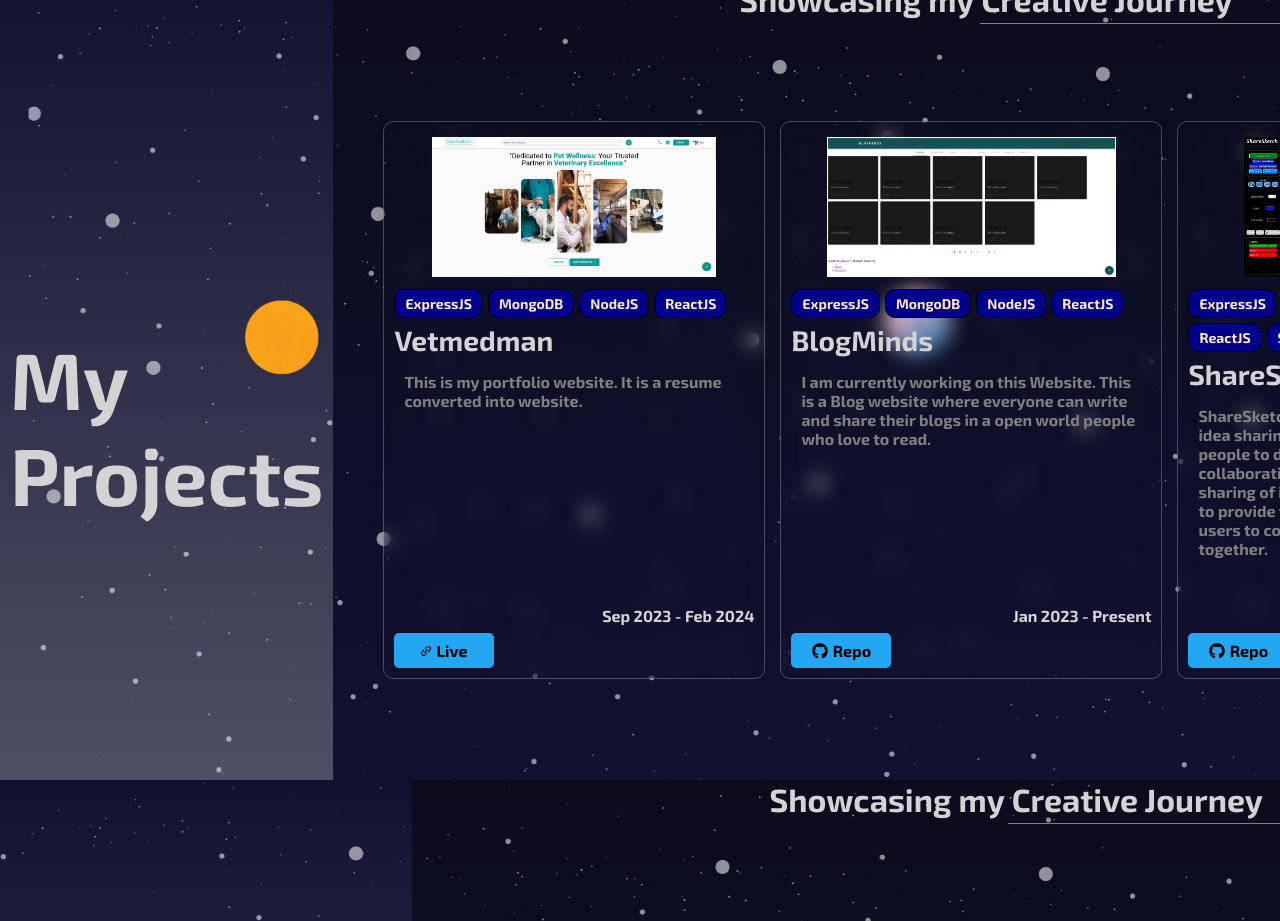
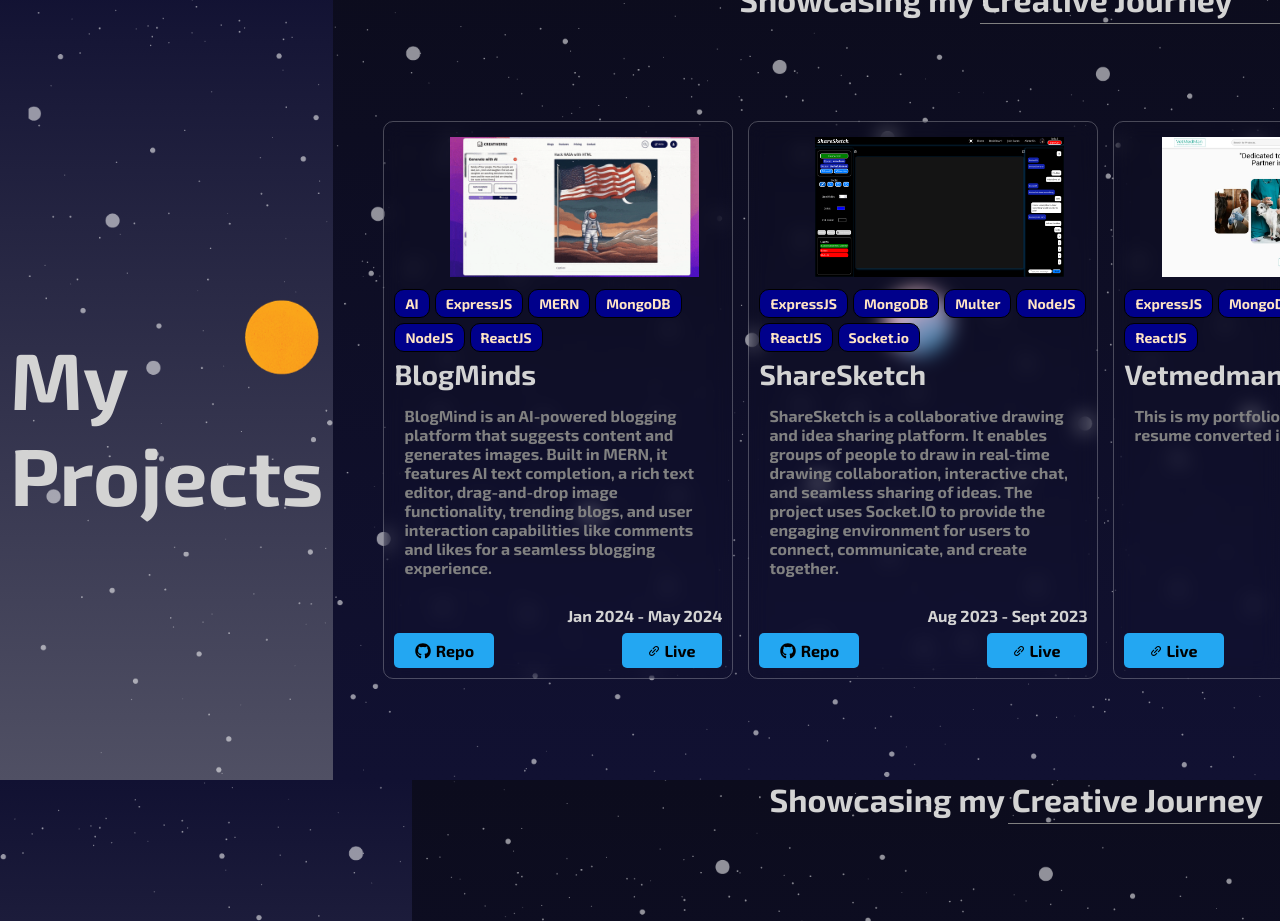
Before and after one commit to aslezar/aslezar, a React (Vite) app: page / in a window 1280 px wide. Shown: the part 1620-2541 px from the top of the page. Built offline with nearby package versions, Linux system fonts and the light colour scheme.

Commit message:
updated blogmind project

```diff
--- a/src/ProjectList.jsx
+++ b/src/ProjectList.jsx
@@ -1,23 +1,13 @@
 export default [
 	{
-		title: "Vetmedman",
-		img: "/vetmedman.jpg",
-		techStack: ["MongoDB", "NodeJS", "ExpressJS", "ReactJS"],
-		time_from: "Sep 2023",
-		time_to: "Feb 2024",
+		title: "BlogMinds",
+		img: "/imgGen-BRtGqkAP-ezgif.com-optimize.gif",
+		techStack: ["MongoDB", "NodeJS", "ExpressJS", "ReactJS","AI","MERN"],
+		time_from: "Jan 2024",
+		time_to: "May 2024",
 		description:
-			"This is my portfolio website. It is a resume converted into website.",
-		liveDemo: "https://www.vetmedman.com/",
-	},
-	{
-		title: "BlogMinds",
-		img: "/blogmind.png",
-		techStack: ["MongoDB", "NodeJS", "ExpressJS", "ReactJS"],
-		time_from: "Jan 2023",
-		time_to: "Present",
-		description:
-			"I am currently working on this Website. This is a Blog website where everyone can write and share their blogs in a open world people who love to read.",
-		// liveDemo: "https://www.vetmedman.com/",
+			"BlogMind is an AI-powered blogging platform that suggests content and generates images. Built in MERN, it features AI text completion, a rich text editor, drag-and-drop image functionality, trending blogs, and user interaction capabilities like comments and likes for a seamless blogging experience.",
+		liveDemo: "https://blogminds.onrender.com/",
 		githubRepo: "https://github.com/aslezar/BlogMinds",
 	},
 	{
@@ -37,6 +27,16 @@ export default [
 			"ShareSketch is a collaborative drawing and idea sharing platform. It enables groups of people to draw in real-time drawing collaboration, interactive chat, and seamless sharing of ideas. The project uses Socket.IO to provide the engaging environment for users to connect, communicate, and create together.",
 		liveDemo: "https://stockprice-eh6m.onrender.com/",
 		githubRepo: "https://github.com/aslezar/ShareSketch",
+	},
+	{
+		title: "Vetmedman",
+		img: "/vetmedman.jpg",
+		techStack: ["MongoDB", "NodeJS", "ExpressJS", "ReactJS"],
+		time_from: "Sep 2023",
+		time_to: "Feb 2024",
+		description:
+			"This is my portfolio website. It is a resume converted into website.",
+		liveDemo: "https://www.vetmedman.com/",
 	},
 	{
 		title: "StockPrice",
--- a/src/componets/projects/projects.scss
+++ b/src/componets/projects/projects.scss
@@ -65,6 +65,7 @@
 .projectCard {
 	height: 90%;
 	max-width: min(425px, 90vw);
+	min-width: 350px;
 	// max-width: 425px;
 	backdrop-filter: blur(10px);
 	border: 1px solid hwb(0 100% 0% / 0.25);
```
Also changed, not shown: public/imgGen-BRtGqkAP-ezgif.com-optimize.gif (added).
